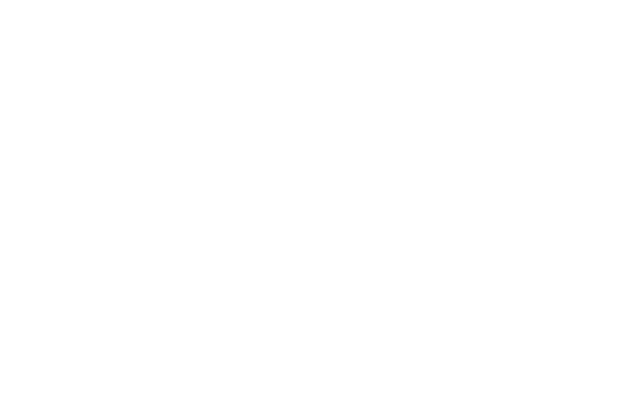
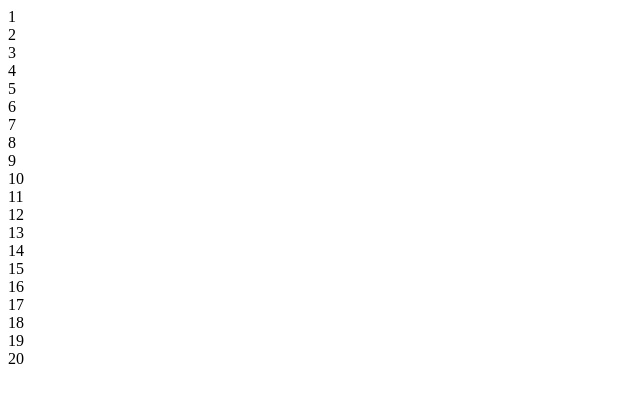
Before and after one commit to christoph-ding/memory-game, a website: page client/index.html in a window 1280 px wide. Shown: the whole page, without its empty margins (0-640 px from the left). Drawn offline with Linux system fonts and the light colour scheme.

Commit message:
Connected game and index

```diff
--- a/client/index.html
+++ b/client/index.html
@@ -2,7 +2,7 @@
 <html>
 <head>
   <meta charset="UTF-8">
-  <title> Memody-Games </title>
+  <title> Memory-Games </title>
 
   <!-- styling -->
   <style>
@@ -16,15 +16,8 @@
 </head>
 <body>
 
-
-
-
-
-
-
-
-
-
+  <div id="game-wrapper">
+  </div>
 
   <script type="text/javascript">
     setUpGame();
--- a/client/js/game.js
+++ b/client/js/game.js
@@ -16,6 +16,8 @@ var setUpGame = function() {
   var rows = 4;
 
   var tilesHTML = '';
+  var tilesDOM = document.createElement("div");
+  var wrapper = document.getElementById("game-wrapper");
 
   for (var i = 1; i <= columns * rows; i++) {
     tilesHTML +=
@@ -24,5 +26,6 @@ var setUpGame = function() {
       </div>';
   }
 
-  console.log(tilesHTML);
+  wrapper.innerHTML = tilesHTML;
+  console.log(wrapper);
 }
```
